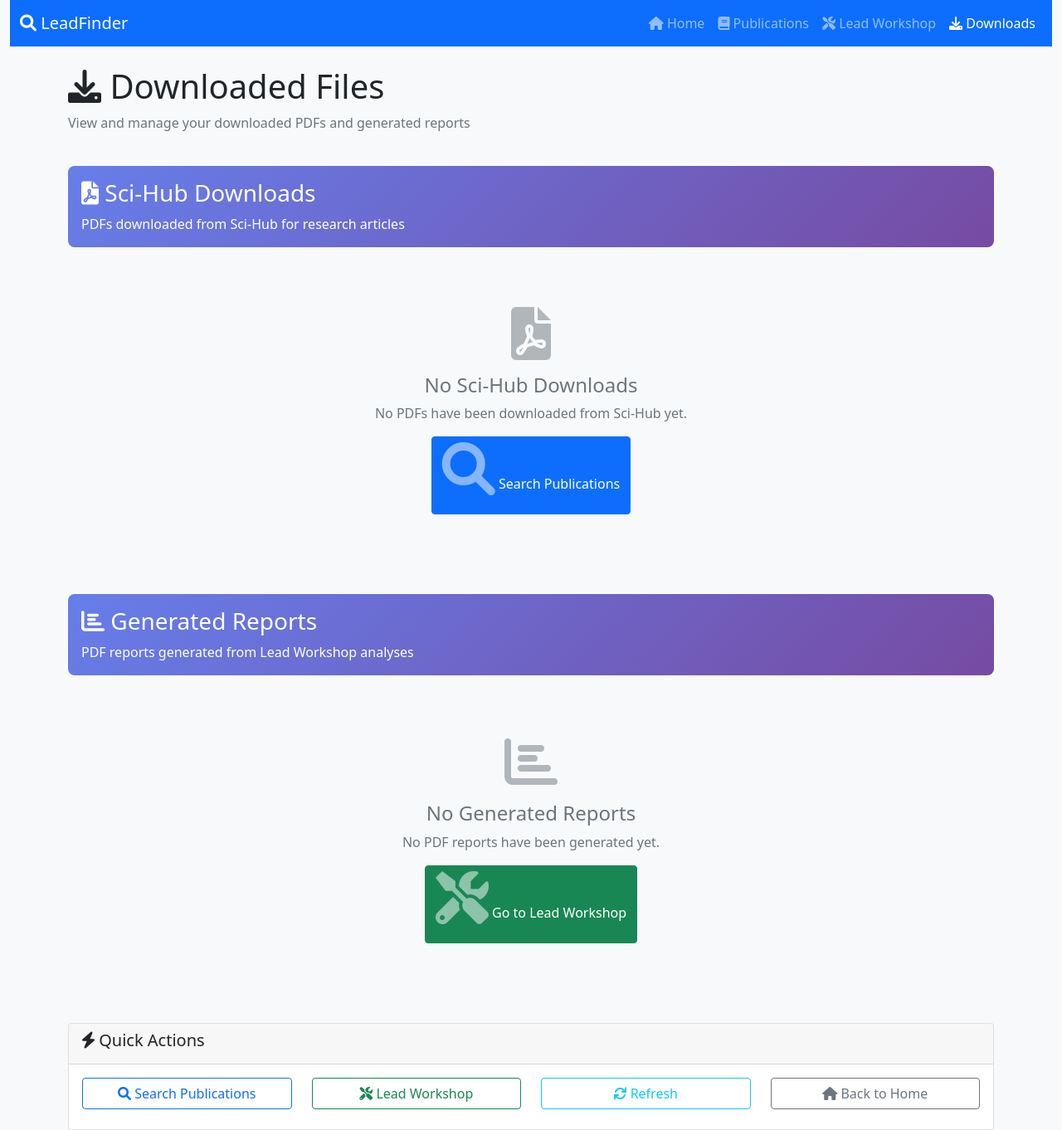
After one commit to DanielHesse79/LeadFinder, a Flask app: template templates/downloads.html in a window 1280 px wide. The commit adds this page. Shown: the whole page at 83% size. Run offline with Flask 3, Linux system fonts and the light colour scheme; the template is opened without the code that fills it, so the values that code supplies are empty; parts of the project's set-up code (start-up, migrations or seed data) failed here and were passed over.

Commit message:
Add Downloads page for managing PDFs and reports with Lead Workshop integration

```diff
--- /dev/null
+++ b/templates/downloads.html
@@ -0,0 +1,265 @@
+<!DOCTYPE html>
+<html lang="en">
+<head>
+    <meta charset="UTF-8">
+    <meta name="viewport" content="width=device-width, initial-scale=1.0">
+    <title>Downloaded Files - LeadFinder</title>
+    <link href="https://cdn.jsdelivr.net/npm/bootstrap@5.1.3/dist/css/bootstrap.min.css" rel="stylesheet">
+    <link href="https://cdnjs.cloudflare.com/ajax/libs/font-awesome/6.0.0/css/all.min.css" rel="stylesheet">
+    <style>
+        .file-card {
+            background: white;
+            border: 1px solid #e9ecef;
+            border-radius: 8px;
+            padding: 1rem;
+            margin-bottom: 1rem;
+            transition: all 0.3s ease;
+        }
+        .file-card:hover {
+            box-shadow: 0 4px 8px rgba(0,0,0,0.1);
+            transform: translateY(-2px);
+        }
+        .file-icon {
+            font-size: 2rem;
+            color: #dc3545;
+        }
+        .file-info {
+            font-size: 0.9rem;
+            color: #6c757d;
+        }
+        .file-size {
+            font-weight: bold;
+            color: #495057;
+        }
+        .section-header {
+            background: linear-gradient(135deg, #667eea 0%, #764ba2 100%);
+            color: white;
+            padding: 1rem;
+            border-radius: 8px;
+            margin-bottom: 1.5rem;
+        }
+        .action-buttons {
+            display: flex;
+            gap: 0.5rem;
+            flex-wrap: wrap;
+        }
+        .btn-sm {
+            font-size: 0.8rem;
+        }
+        .empty-state {
+            text-align: center;
+            padding: 3rem;
+            color: #6c757d;
+        }
+        .empty-state i {
+            font-size: 4rem;
+            margin-bottom: 1rem;
+            opacity: 0.5;
+        }
+    </style>
+</head>
+<body class="bg-light">
+    <div class="container-fluid">
+        <!-- Navigation -->
+        <nav class="navbar navbar-expand-lg navbar-dark bg-primary mb-4">
+            <div class="container-fluid">
+                <a class="navbar-brand" href="{{ url_for('leads.show_leads') }}">
+                    <i class="fas fa-search"></i> LeadFinder
+                </a>
+                <div class="navbar-nav ms-auto">
+                    <a class="nav-link" href="{{ url_for('leads.show_leads') }}">
+                        <i class="fas fa-home"></i> Home
+                    </a>
+                    <a class="nav-link" href="{{ url_for('ollama.ollama_home') }}">
+                        <i class="fas fa-book"></i> Publications
+                    </a>
+                    <a class="nav-link" href="{{ url_for('lead_workshop.lead_workshop_home') }}">
+                        <i class="fas fa-tools"></i> Lead Workshop
+                    </a>
+                    <a class="nav-link active" href="{{ url_for('ollama.view_downloads') }}">
+                        <i class="fas fa-download"></i> Downloads
+                    </a>
+                </div>
+            </div>
+        </nav>
+
+        <div class="container">
+            <!-- Page Header -->
+            <div class="row mb-4">
+                <div class="col-12">
+                    <h1><i class="fas fa-download"></i> Downloaded Files</h1>
+                    <p class="text-muted">View and manage your downloaded PDFs and generated reports</p>
+                </div>
+            </div>
+
+            <!-- Sci-Hub Downloads Section -->
+            <div class="section-header">
+                <h3><i class="fas fa-file-pdf"></i> Sci-Hub Downloads</h3>
+                <p class="mb-0">PDFs downloaded from Sci-Hub for research articles</p>
+            </div>
+
+            {% if downloaded_files %}
+            <div class="row">
+                {% for file in downloaded_files %}
+                <div class="col-md-6 col-lg-4">
+                    <div class="file-card">
+                        <div class="d-flex align-items-start">
+                            <div class="me-3">
+                                <i class="fas fa-file-pdf file-icon"></i>
+                            </div>
+                            <div class="flex-grow-1">
+                                <h6 class="mb-1">{{ file.name }}</h6>
+                                <div class="file-info">
+                                    <div class="file-size">{{ file.size_formatted }}</div>
+                                    <div>Downloaded: {{ file.downloaded_date }}</div>
+                                </div>
+                                <div class="action-buttons mt-2">
+                                    <button class="btn btn-primary btn-sm" onclick="sendToWorkshop('{{ file.path }}')">
+                                        <i class="fas fa-tools"></i> Send to Workshop
+                                    </button>
+                                    <a href="file://{{ file.path }}" class="btn btn-outline-secondary btn-sm" target="_blank">
+                                        <i class="fas fa-eye"></i> View
+                                    </a>
+                                </div>
+                            </div>
+                        </div>
+                    </div>
+                </div>
+                {% endfor %}
+            </div>
+            {% else %}
+            <div class="empty-state">
+                <i class="fas fa-file-pdf"></i>
+                <h4>No Sci-Hub Downloads</h4>
+                <p>No PDFs have been downloaded from Sci-Hub yet.</p>
+                <a href="{{ url_for('ollama.ollama_home') }}" class="btn btn-primary">
+                    <i class="fas fa-search"></i> Search Publications
+                </a>
+            </div>
+            {% endif %}
+
+            <!-- Export Reports Section -->
+            <div class="section-header mt-5">
+                <h3><i class="fas fa-chart-bar"></i> Generated Reports</h3>
+                <p class="mb-0">PDF reports generated from Lead Workshop analyses</p>
+            </div>
+
+            {% if export_files %}
+            <div class="row">
+                {% for file in export_files %}
+                <div class="col-md-6 col-lg-4">
+                    <div class="file-card">
+                        <div class="d-flex align-items-start">
+                            <div class="me-3">
+                                <i class="fas fa-chart-bar file-icon" style="color: #28a745;"></i>
+                            </div>
+                            <div class="flex-grow-1">
+                                <h6 class="mb-1">{{ file.name }}</h6>
+                                <div class="file-info">
+                                    <div class="file-size">{{ (file.size / 1024) | round(1) }} KB</div>
+                                    <div>Generated: {{ file.modified }}</div>
+                                </div>
+                                <div class="action-buttons mt-2">
+                                    <a href="file://{{ file.path }}" class="btn btn-success btn-sm" target="_blank">
+                                        <i class="fas fa-download"></i> Download
+                                    </a>
+                                    <button class="btn btn-outline-primary btn-sm" onclick="openFile('{{ file.path }}')">
+                                        <i class="fas fa-eye"></i> View
+                                    </button>
+                                </div>
+                            </div>
+                        </div>
+                    </div>
+                </div>
+                {% endfor %}
+            </div>
+            {% else %}
+            <div class="empty-state">
+                <i class="fas fa-chart-bar"></i>
+                <h4>No Generated Reports</h4>
+                <p>No PDF reports have been generated yet.</p>
+                <a href="{{ url_for('lead_workshop.lead_workshop_home') }}" class="btn btn-success">
+                    <i class="fas fa-tools"></i> Go to Lead Workshop
+                </a>
+            </div>
+            {% endif %}
+
+            <!-- Quick Actions -->
+            <div class="row mt-5">
+                <div class="col-12">
+                    <div class="card">
+                        <div class="card-header">
+                            <h5><i class="fas fa-bolt"></i> Quick Actions</h5>
+                        </div>
+                        <div class="card-body">
+                            <div class="row">
+                                <div class="col-md-3">
+                                    <a href="{{ url_for('ollama.ollama_home') }}" class="btn btn-outline-primary w-100 mb-2">
+                                        <i class="fas fa-search"></i> Search Publications
+                                    </a>
+                                </div>
+                                <div class="col-md-3">
+                                    <a href="{{ url_for('lead_workshop.lead_workshop_home') }}" class="btn btn-outline-success w-100 mb-2">
+                                        <i class="fas fa-tools"></i> Lead Workshop
+                                    </a>
+                                </div>
+                                <div class="col-md-3">
+                                    <button class="btn btn-outline-info w-100 mb-2" onclick="refreshPage()">
+                                        <i class="fas fa-sync"></i> Refresh
+                                    </button>
+                                </div>
+                                <div class="col-md-3">
+                                    <a href="{{ url_for('leads.show_leads') }}" class="btn btn-outline-secondary w-100 mb-2">
+                                        <i class="fas fa-home"></i> Back to Home
+                                    </a>
+                                </div>
+                            </div>
+                        </div>
+                    </div>
+                </div>
+            </div>
+        </div>
+    </div>
+
+    <script src="https://cdn.jsdelivr.net/npm/bootstrap@5.1.3/dist/js/bootstrap.bundle.min.js"></script>
+    <script>
+        function sendToWorkshop(filePath) {
+            if (confirm('Send this PDF to Lead Workshop for processing?')) {
+                fetch('/ollama/send_pdf_to_workshop', {
+                    method: 'POST',
+                    headers: {
+                        'Content-Type': 'application/json',
+                    },
+                    body: JSON.stringify({
+                        file_path: filePath
+                    })
+                })
+                .then(response => response.json())
+                .then(data => {
+                    if (data.success) {
+                        alert('PDF sent to Lead Workshop successfully!');
+                        if (data.redirect_url) {
+                            window.location.href = data.redirect_url;
+                        }
+                    } else {
+                        alert('Error: ' + data.error);
+                    }
+                })
+                .catch(error => {
+                    console.error('Error:', error);
+                    alert('An error occurred while sending to workshop.');
+                });
+            }
+        }
+
+        function openFile(filePath) {
+            // Try to open the file in a new tab
+            window.open('file://' + filePath, '_blank');
+        }
+
+        function refreshPage() {
+            location.reload();
+        }
+    </script>
+</body>
+</html>
```
Also changed, not shown: routes/ollama.py (+78 -0 lines), templates/leads.html (+12 -4 lines).
